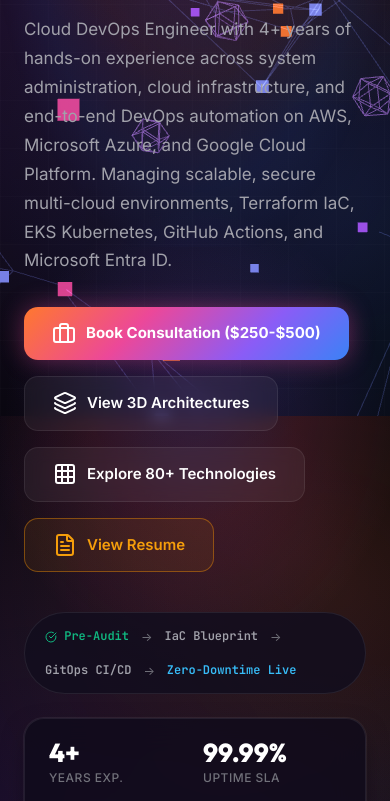
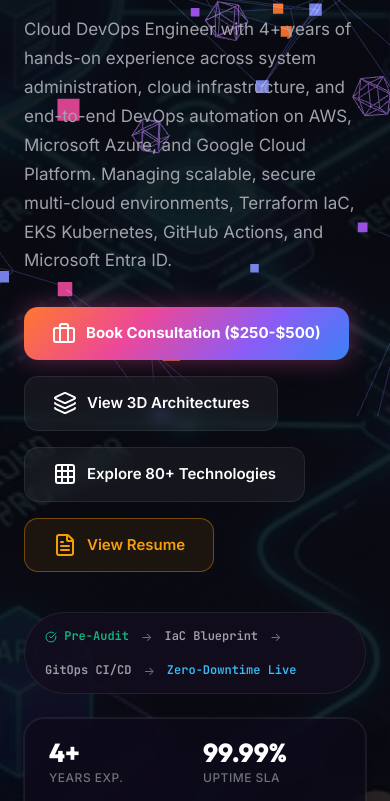
Before and after one commit to narayanahyniva/narayanahyniva.github.io, a plain HTML site: page index.html in a window 390 px wide. Shown: the part 428-1229 px from the top of the page. Drawn offline with nearby package versions, Linux system fonts and the light colour scheme; animation ran at ten frames a second.

Commit message:
Add high-resolution Cloud DevOps CI/CD pipeline hero background

```diff
--- a/styles.css
+++ b/styles.css
@@ -432,6 +432,9 @@
   display: flex;
   align-items: center;
   overflow: hidden;
+  background:
+    linear-gradient(90deg, rgba(6, 5, 11, 0.96) 0%, rgba(6, 5, 11, 0.82) 48%, rgba(6, 5, 11, 0.40) 85%, rgba(6, 5, 11, 0.70) 100%),
+    url('assets/hero-bg.jpg') no-repeat right center / cover;
 }
 
 #hero-canvas {
@@ -2956,6 +2959,12 @@
 }
 
 @media (max-width: 768px) {
+  .hero-section {
+    background:
+      linear-gradient(180deg, rgba(6, 5, 11, 0.92) 0%, rgba(6, 5, 11, 0.85) 60%, rgba(6, 5, 11, 0.95) 100%),
+      url('assets/hero-bg.jpg') no-repeat center top / cover;
+  }
+
   .nav-menu {
     position: fixed;
     top: var(--nav-height);
```
Also changed, not shown: assets/hero-bg.jpg (added).
